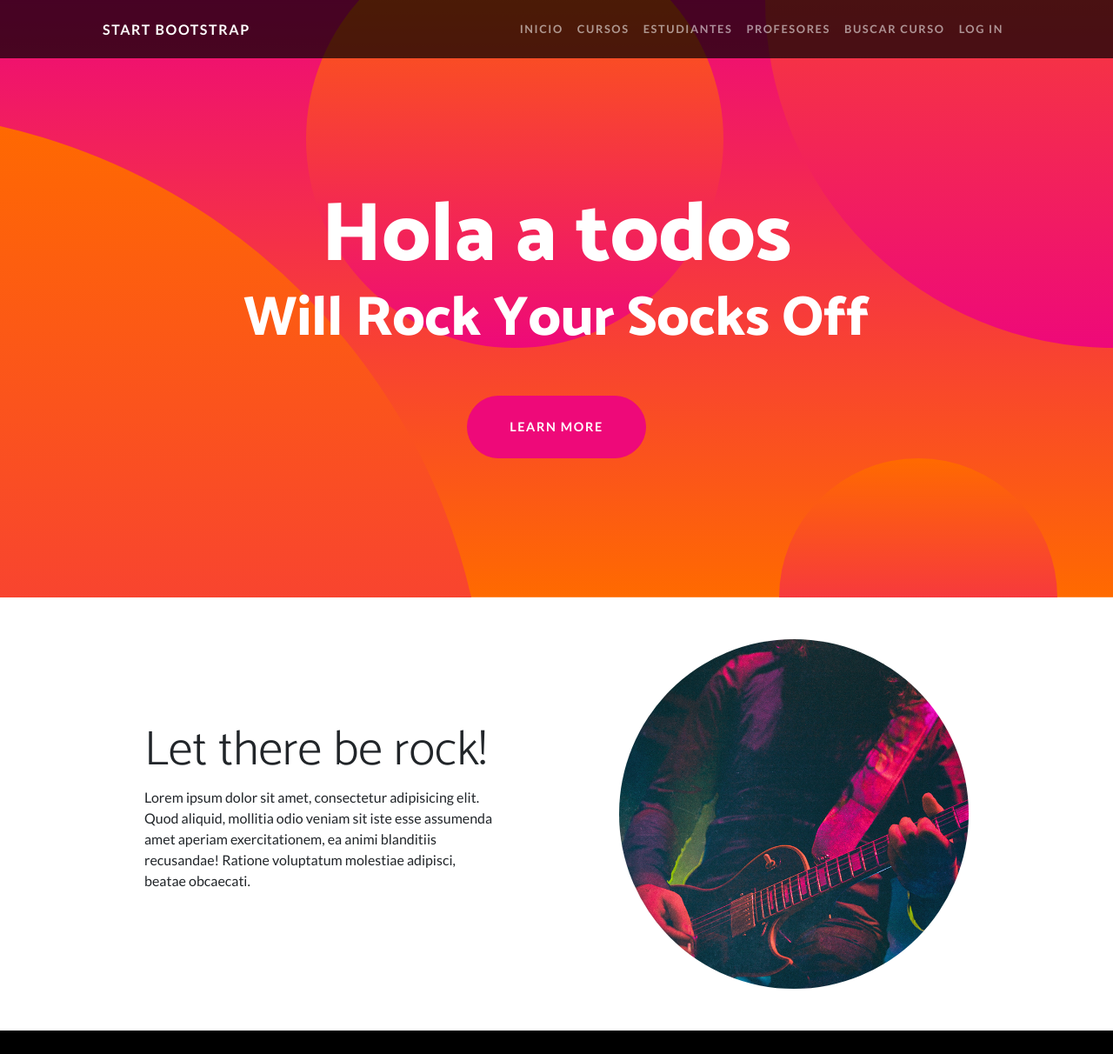
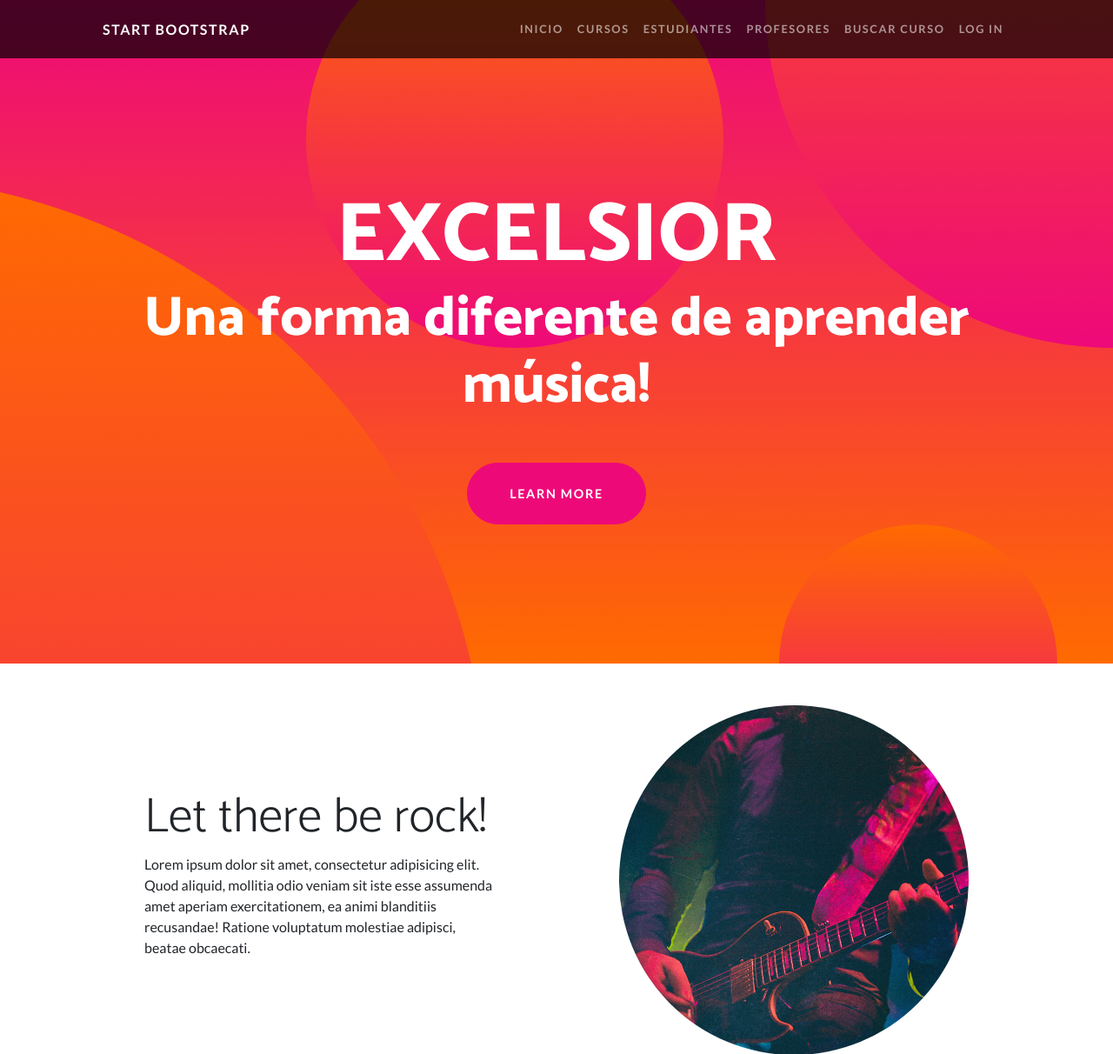
Before and after one commit to EmilianoCardozo81/Excelsior, a Django app: page /cursos/ in a window 1280 px wide. Shown: the top 1212 px of the page at 87% size. Run offline with Django 5.2, Linux system fonts and the light colour scheme; some libraries are stand-ins or nearby versions.

Commit message:
cambie texto de la base

```diff
--- a/app_music/templates/app_music/base.html
+++ b/app_music/templates/app_music/base.html
@@ -38,8 +38,8 @@
         <header class="masthead text-center text-white">
             <div class="masthead-content">
                 <div class="container px-5">
-                    <h1 class="masthead-heading mb-0">Hola a todos</h1>
-                    <h2 class="masthead-subheading mb-0">Will Rock Your Socks Off</h2>
+                    <h1 class="masthead-heading mb-0">EXCELSIOR</h1>
+                    <h2 class="masthead-subheading mb-0">Una forma diferente de aprender música!</h2>
                     <a class="btn btn-primary btn-xl rounded-pill mt-5" href="#scroll">Learn More</a>
                 </div>
             </div>
```
Also changed, not shown: db.sqlite3.
